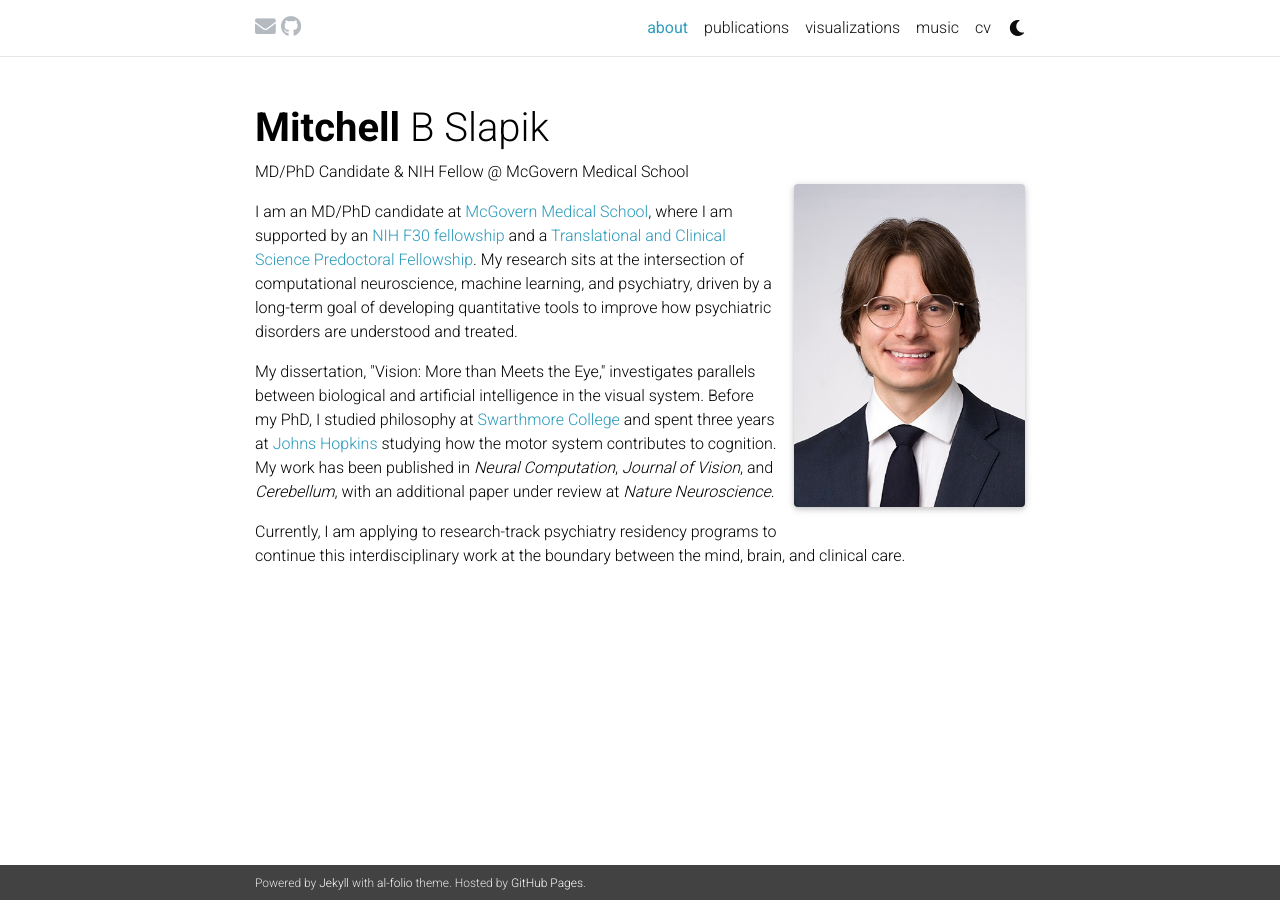
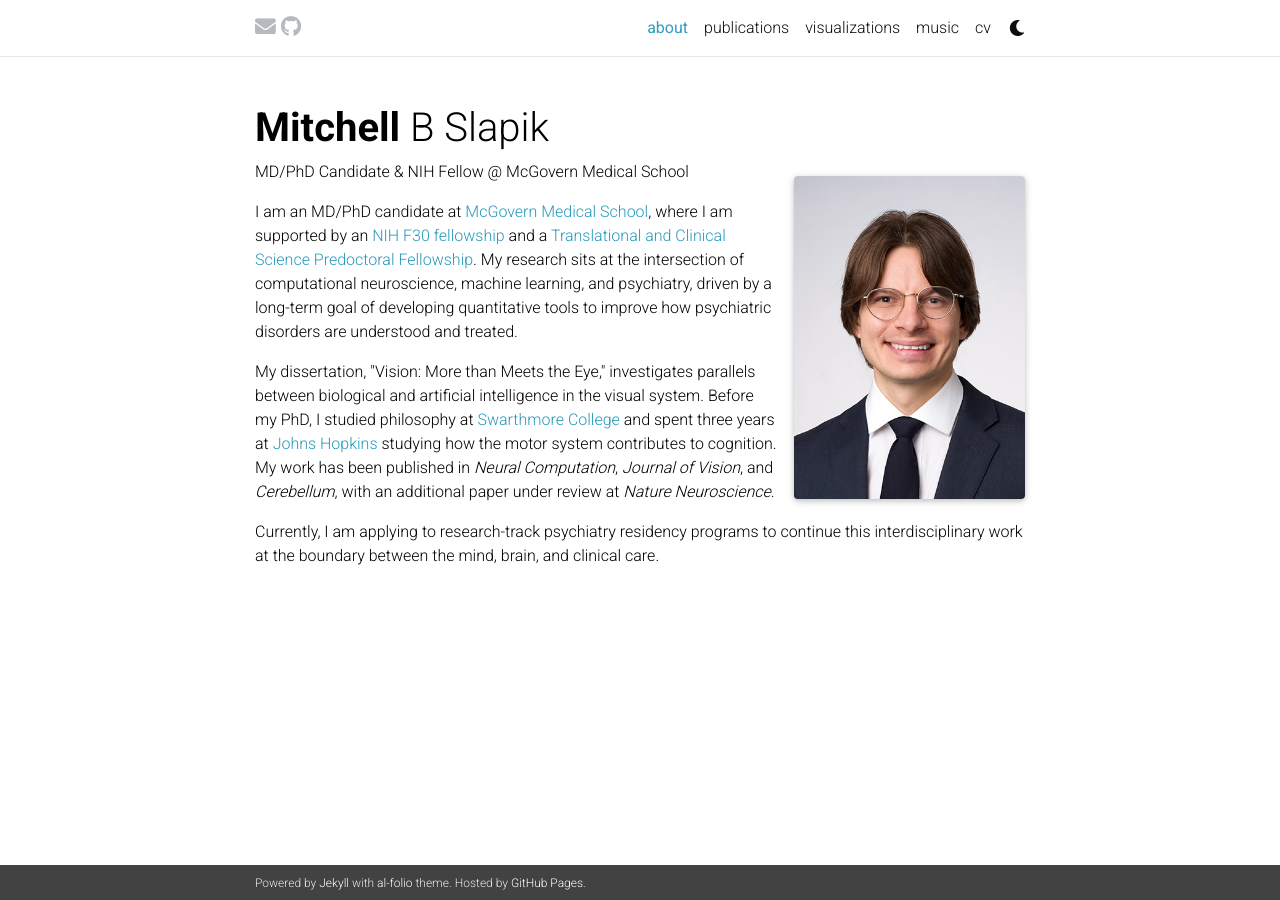
Before and after one commit to mitchellslapik/mitchellslapik.github.io, a Jekyll site: the page built from _pages/about.md, in a window 1280 px wide. Built offline with Jekyll 4.4.1, drawn with Linux system fonts in a browser that asks for light colours; full-size pictures stand in for the smaller copies a plugin makes; comment, search, counter and statistics services are not loaded; a style sheet for code colours, icons or effects is not loaded.

Commit message:
Update _base.scss

```diff
--- a/_sass/_base.scss
+++ b/_sass/_base.scss
@@ -109,7 +109,7 @@ blockquote {
 
 @media (min-width: 576px) {
   .profile {
-    margin-top: -1rem;
+    margin-top: -1.5rem;
     width: 30%;
     .address {
       p { display: block; }
```
